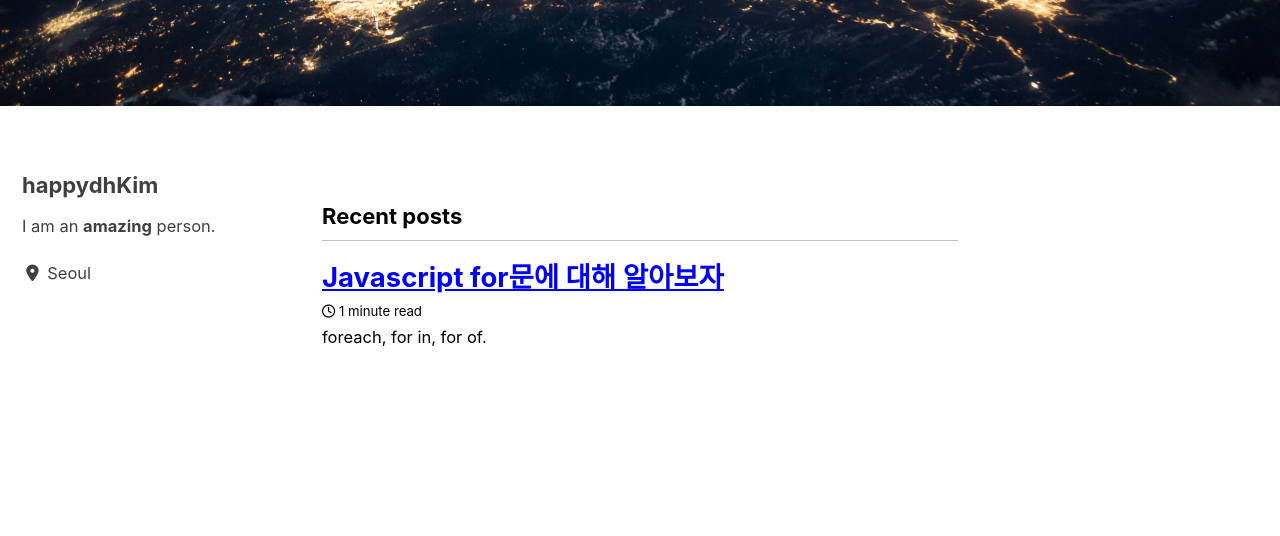
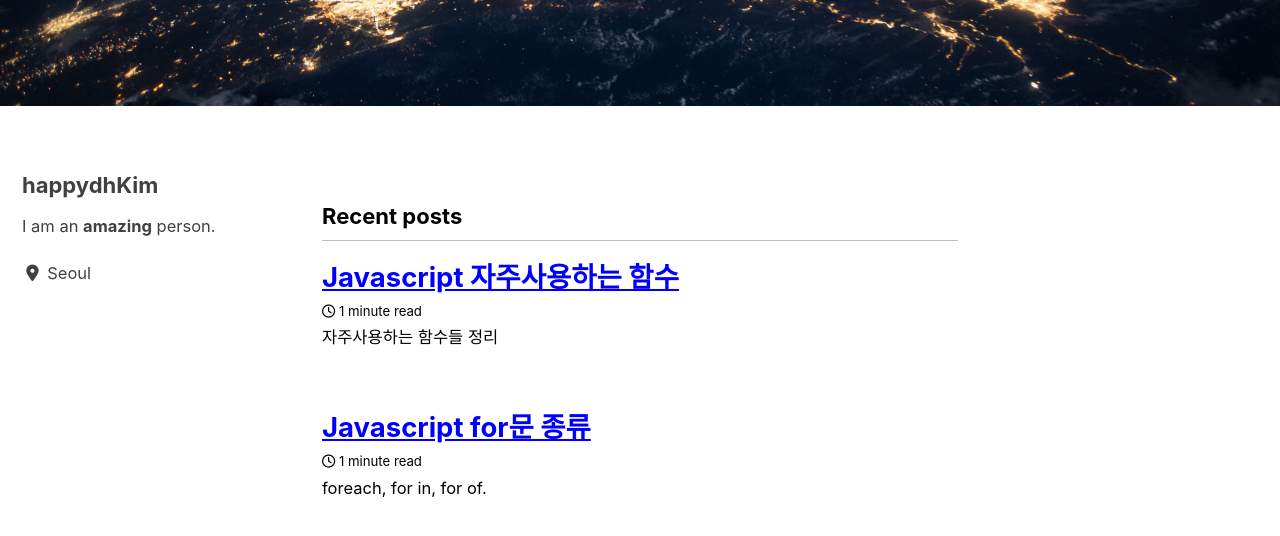
Before and after one commit to happydhKim/happydhKim.github.io, a Jekyll site: the page built from index.html, in a window 1280 px wide and 900 px high, scrolled down 504 px. Shown: the top 536 px of the window. Built offline with Jekyll 4.4.1, drawn with Linux system fonts in a browser that asks for light colours; cached includes are drawn as plain includes; nearby versions of some CDN libraries; the list of posts is cut into pages by our own code; some of the changed lines change nothing that is shown.

Commit message:
Create new posts for js method

````diff
--- a/_posts/2019-08-05-js-for.md
+++ b/_posts/2019-08-05-js-for.md
@@ -1,5 +1,5 @@
 ---
-title: "Javascript for문에 대해 알아보자"
+title: "Javascript for문 종류"
 excerpt: "foreach, for in, for of."
 categories:
   - javascript
--- /dev/null
+++ b/_posts/2019-08-12-js-method.md
@@ -0,0 +1,116 @@
+---
+title: "Javascript 자주사용하는 함수"
+excerpt: "자주사용하는 함수들 정리"
+categories:
+  - javascript
+last_modified_at: 2019-08-12T19:37:00+09:00
+tag:
+    -javascript
+    -js
+    -for
+---
+
+
+### filter() 함수
+
+- `filter` 함수는 주어진 함수의 테스트를 통과하는 모든 요소를 모아 새로운 배열로 반환한다.
+
+- 콜백함수 파라미터 `arr.find(function(val, index, arr))`
+
+  ```javascript
+  const words = ['spray', 'limit', 'elite', 'exuberant', 'destruction', 'present'];
+  const result = words.filter(word => word.length > 6);
+  console.log(result);
+  // expected output: Array ["exuberant", "destruction", "present"]
+
+  const a = [2, 4]
+  const b = [1, 2, 3, 5]
+  const c = b.filter(x => a.indexOf(x) == -1);
+  // expected output: Array [1, 3, 5]
+  ```
+
+
+
+### find() 함수
+
+-  `find` 함수는 `filter`와 비슷하지만 단 하나의 요소만 리턴한다.
+
+- 콜백함수 파라미터 `arr.find(function(val, index, arr))`
+
+  ```javascript
+  // 정수 배열에서 5의 배수인 정수 '하나' 찾기
+  const arr = [4, 15, 377, 395, 400, 1024, 3000];
+  const findVal = arr.find(x => x % 5 === 0);
+  console.log(findVal); // 15
+  // 15를 찾는 순간 종료된다. 그러므로 콜백은 2번만 동작
+  ```
+
+
+
+### some() 함수
+
+- `some()` 메서드는 배열 안의 어떤 요소라도 주어진 판별 함수를 통과하는지 테스트한다.
+- 콜백함수 파라미터 `arr.some(function(val, index, arr))`
+
+```javascript
+var array = [1, 2, 3, 4, 5];
+
+var even = function(element) {
+  // checks whether an element is even
+  return element % 2 === 0;
+};
+
+console.log(array.some(even));
+// expected output: true
+
+// 아래는 요소 중 10이 넘는게 하나라도 있는지 확인
+function isBiggerThan10(element, index, array) {
+  return element > 10;
+}
+[2, 5, 8, 1, 4].some(isBiggerThan10);  // false
+[12, 5, 8, 1, 4].some(isBiggerThan10); // true
+```
+
+
+
+### every() 함수
+
+- `every()` 메서드는 배열 안의 모든 요소가 주어진 판별 함수를 통과하는지 테스트한다.
+- 빈 배열에서 호출하면 무조건 `true`를 반환.
+- 콜백함수 파라미터 `arr.find(function(val, index, arr))`
+
+```javascript
+function isBelowThreshold(currentValue) {
+  return currentValue < 40;
+}
+
+var array1 = [1, 30, 39, 29, 10, 13];
+
+console.log(array1.every(isBelowThreshold));
+// expected output: true
+
+// 아래는 배열의 모든 요소가 10보다 더 큰지 테스트
+function isBigEnough(element, index, array) {
+  return element >= 10;
+}
+[12, 5, 8, 130, 44].every(isBigEnough);   // false
+[12, 54, 18, 130, 44].every(isBigEnough); // true
+```
+
+
+
+### map() 함수
+
+- ` map()` 메서드는 배열 내의 모든 요소 각각에 대하여 주어진 함수를 호출한 결과를 모아 새로운 배열을 반환합니다.
+
+- 콜백함수 파라미터 `arr.find(function(val, index, arr))`
+
+```javascript
+var array1 = [1, 4, 9, 16];
+
+// pass a function to map
+const map1 = array1.map(x => x * 2);
+
+console.log(map1);
+// expected output: Array [2, 8, 18, 32]
+```
````
